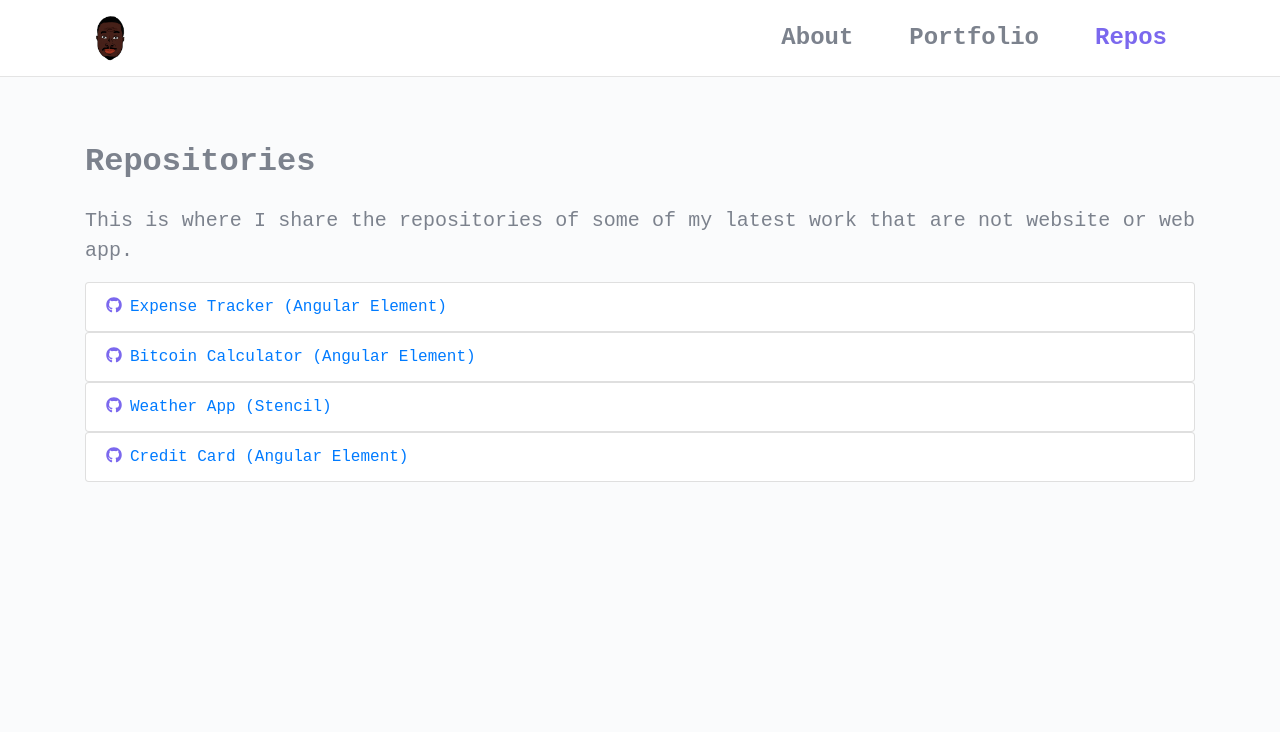
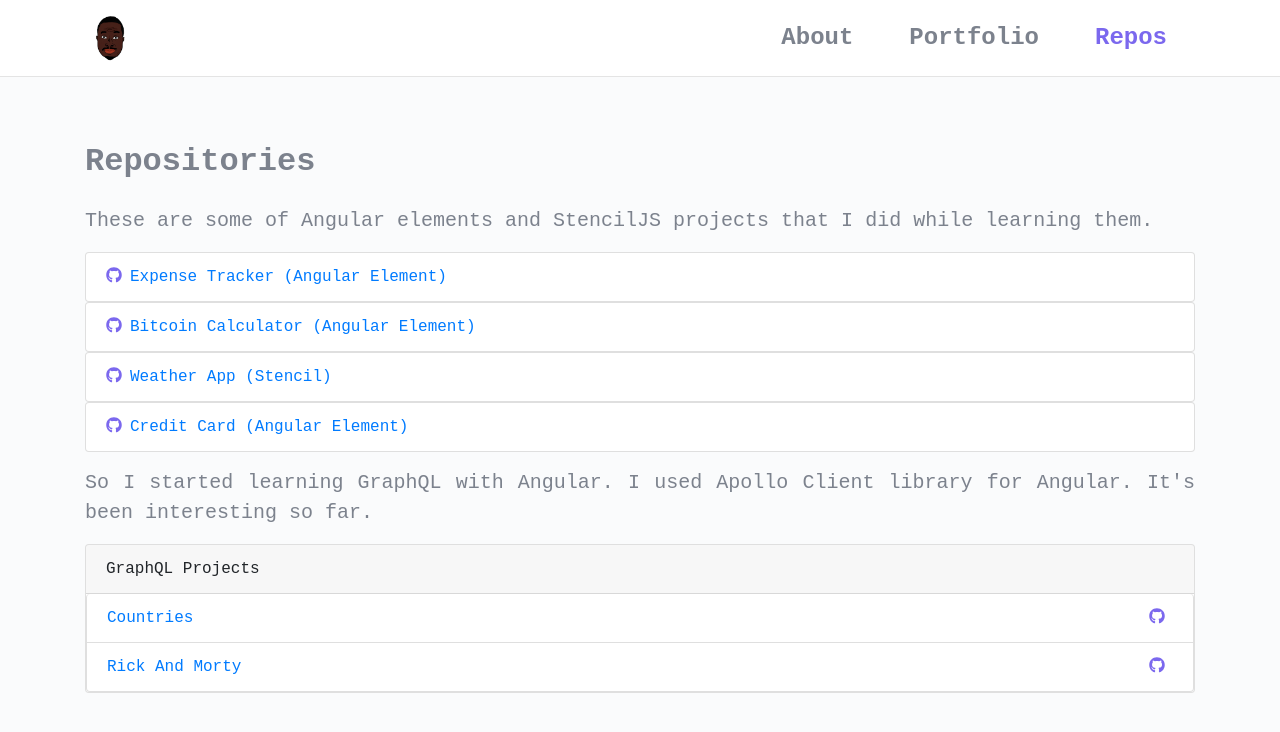
Before and after one commit to lawaldare/new-protfolio, an Angular app: page /repos in a window 1280 px wide. Shown: the top 732 px of the page. Built offline with nearby package versions, Linux system fonts and the light colour scheme; a web font is replaced by a local one; what t-writer.js would draw is missing.

Commit message:
added graphql projects

```diff
--- a/src/app/components/about/about.component.html
+++ b/src/app/components/about/about.component.html
@@ -58,6 +58,7 @@
       <i class="fab fa-2x fa-wordpress"></i>
       <img src="assets/images/rxjs.png" alt="rxjs logo" class="rxjs" />
       <img src="assets/images/ngrx.svg" alt="ngrx logo" class="ngrx" />
+      <img src="assets/images/graphql.png" alt="ngrx logo" class="graphql" />
     </div>
   </div>
   <div class="codewar-badge">
--- a/src/app/components/about/about.component.scss
+++ b/src/app/components/about/about.component.scss
@@ -97,7 +97,8 @@
   }
 
   .rxjs,
-  .ngrx {
+  .ngrx,
+  .graphql {
     height: 30px;
     width: 30px;
     transition: all 0.5s;
@@ -107,7 +108,8 @@
     }
   }
 
-  .rxjs {
+  .rxjs,
+  .ngrx {
     margin-right: 40px;
   }
 }
--- a/src/app/components/repos/repos.component.html
+++ b/src/app/components/repos/repos.component.html
@@ -1,6 +1,9 @@
 <div class="container">
   <h1 class="header">Repositories</h1>
-  <p class="text">This is where I share the repositories of some of my latest work that are not website or web app.</p>
+  <p class="text">
+    These are some of Angular elements and StencilJS projects that I did while
+    learning them.
+  </p>
 
   <ul class="list-group">
     <app-repo *ngFor="let repo of repos" [repo]="repo"></app-repo>
@@ -8,4 +11,24 @@
 
   <!-- <dl-weather-app></dl-weather-app> -->
 
+  <p class="text mt-3">
+    So I started learning GraphQL with Angular. I used Apollo Client library for
+    Angular. It's been interesting so far.
+  </p>
+
+  <div class="row">
+    <div class="card">
+      <div class="card-header">GraphQL Projects</div>
+      <ul class="list-group">
+        <li class="list-group-item" *ngFor="let project of projects">
+          <span (click)="goToProjectWebsite(project.link)">{{
+            project.name
+          }}</span>
+          <span (click)="goToRepoLink(project.repo)">
+            <i class="fab fa-github mr-2"></i>
+          </span>
+        </li>
+      </ul>
+    </div>
+  </div>
 </div>
--- a/src/app/components/repos/repos.component.scss
+++ b/src/app/components/repos/repos.component.scss
@@ -9,3 +9,19 @@
   font-size: 1.25rem;
   text-align: justify;
 }
+
+.row {
+  margin: 0 !important;
+}
+
+.card {
+  width: 100% !important;
+
+  .list-group-item {
+    display: flex;
+    justify-content: space-between;
+    align-items: center;
+    color: #007bff;
+    cursor: pointer;
+  }
+}
--- a/src/app/components/repos/repos.component.ts
+++ b/src/app/components/repos/repos.component.ts
@@ -1,4 +1,4 @@
-import { Component, OnInit } from "@angular/core";
+import { Component } from "@angular/core";
 import { Repo } from "../../models/repo.model";
 import { RepoComponent } from "../repo/repo.component";
 import { CommonModule } from "@angular/common";
@@ -10,7 +10,7 @@ import { CommonModule } from "@angular/common";
   standalone: true,
   imports: [CommonModule, RepoComponent],
 })
-export class ReposComponent implements OnInit {
+export class ReposComponent {
   repos: Repo[] = [
     {
       link: "https://github.com/lawaldare/Expense-Tracker-Widget-Angular-",
@@ -30,7 +30,24 @@ export class ReposComponent implements OnInit {
     },
   ];
 
-  constructor() {}
+  projects = [
+    {
+      name: "Countries",
+      link: "https://countries-graphql-rho.vercel.app/",
+      repo: "https://github.com/lawaldare/countries-graphql",
+    },
+    {
+      name: "Rick And Morty",
+      link: "https://rickandmorty-graphql-mocha.vercel.app/",
+      repo: "https://github.com/lawaldare/rickandmorty-graphql",
+    },
+  ];
 
-  ngOnInit(): void {}
+  goToProjectWebsite(str) {
+    window.open(str);
+  }
+
+  goToRepoLink(str) {
+    window.open(str);
+  }
 }
```
Also changed, not shown: src/assets/images/graphql.png (added).
